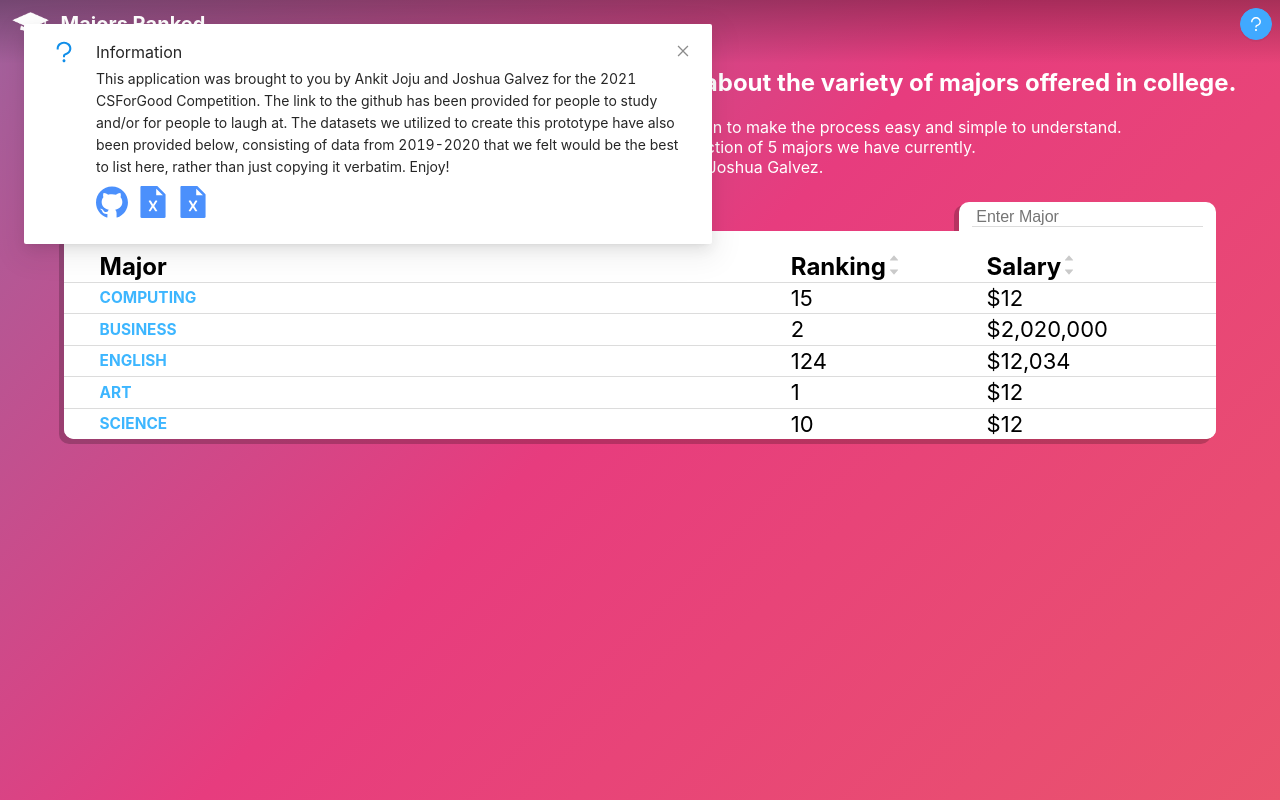
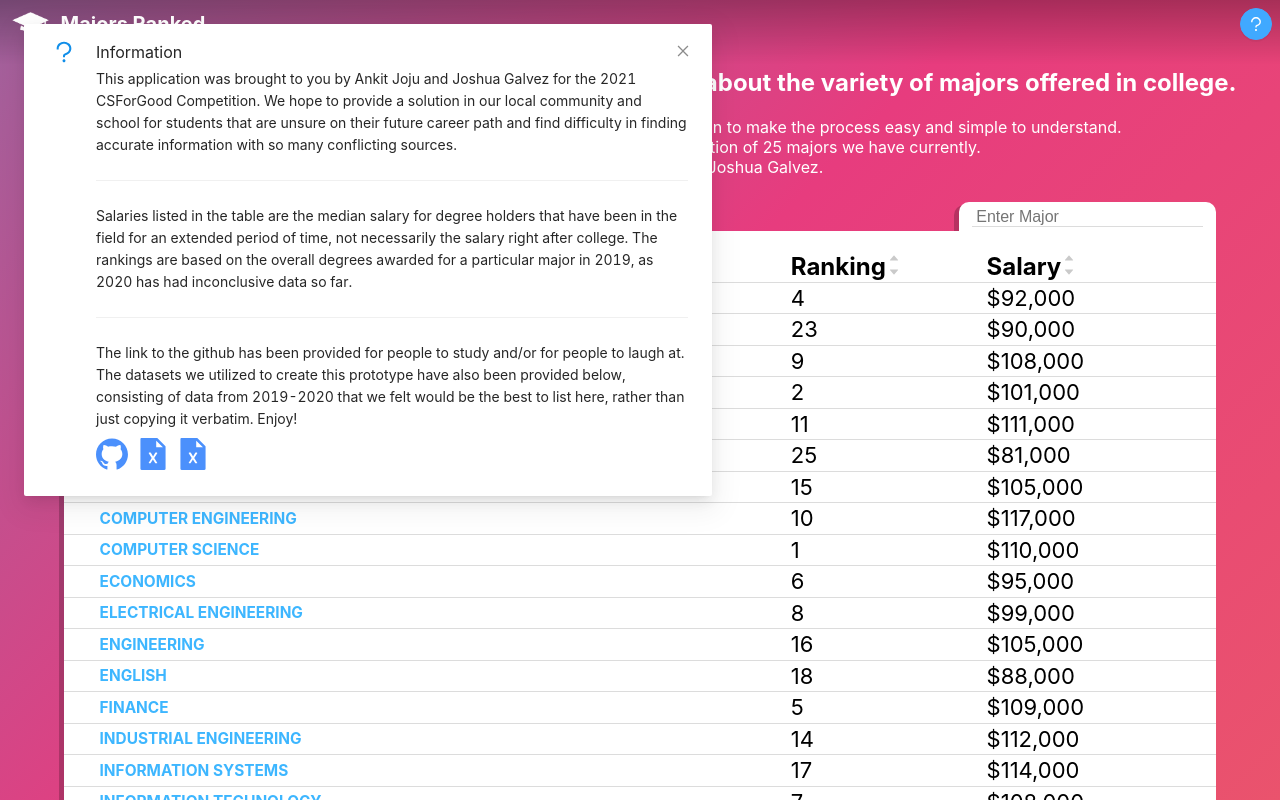
Before and after one commit to Angle-Brackets/csforgood2021, a React (Create React App) app: page / in a window 1280 px wide. Both pictures are taken after a click on the button 1256 px from the left and 24 px from the top of the page. Built offline with nearby package versions, Linux system fonts and the light colour scheme.

Commit message:
Added all majors to Data.js and sorting to it, updated Infobox again

```diff
--- a/src/Data.js
+++ b/src/Data.js
@@ -1,41 +1,192 @@
 
 const majors = [
     {
-        name: "Computing",
-        rank: 15,
-        salary: 12,
+        name: "Computer Science",
+        rank: 1,
+        salary: 110000,
+        desc: "",
+        jobs: ["Job 1", "Job 2", "Job 3"]
+    },
+    {
+        name: "Business Administration",
+        rank: 2,
+        salary: 101000,
+        desc: "Business Administration is one of the most versatile and popular degrees in the United States today. With its versatility, graduates are able to enter fields such construction, manufacturing, IT, software, management, and many more. An undergraduate degree in business administration exposes students to a variety of concepts in business, such as business law, financial accounting, managerial accounting, principles of micro/macroeconomics, strategic planning, organizational ethics, corporate financing, and many more. The classes offered prepare any student to step into impactful roles in any institution and help them possess the skills necessary to lead and direct teams from any position the student holds. However, due to its popularity, it is recommended that students plan to study for an MBA or another graduate-level degree to be competitive to employers.",
+        jobs: ["Manager/Administrative Supervisor", "Management Analyst", "Financial Analyst"]
+    },
+    {
+        name: "Mechanical Engineering",
+        rank: 3,
+        salary: 111000,
+        desc: "COMP This is the description of this major. It does stuff, stuff, stuff, stuff, stuff, stuff, stuff, stuff, yes, yes, and yes.",
+        jobs: ["Job 1", "Job 2", "Job 3"]
+    },
+    {
+        name: "Accounting",
+        rank: 4,
+        salary: 92000,
+        desc: "COMP This is the description of this major. It does stuff, stuff, stuff, stuff, stuff, stuff, stuff, stuff, yes, yes, and yes.",
+        jobs: ["Job 1", "Job 2", "Job 3"]
+    },
+    {
+        name: "Finance",
+        rank: 5,
+        salary: 109000,
+        desc: "COMP This is the description of this major. It does stuff, stuff, stuff, stuff, stuff, stuff, stuff, stuff, yes, yes, and yes.",
+        jobs: ["Job 1", "Job 2", "Job 3"]
+    },
+    {
+        name: "Economics",
+        rank: 6,
+        salary: 95000,
+        desc: "COMP This is the description of this major. It does stuff, stuff, stuff, stuff, stuff, stuff, stuff, stuff, yes, yes, and yes.",
+        jobs: ["Job 1", "Job 2", "Job 3"]
+    },
+    {
+        name: "Information Technology",
+        rank: 7,
+        salary: 108000,
+        desc: "COMP This is the description of this major. It does stuff, stuff, stuff, stuff, stuff, stuff, stuff, stuff, yes, yes, and yes.",
+        jobs: ["Job 1", "Job 2", "Job 3"]
+    },
+    {
+        name: "Electrical Engineering",
+        rank: 8,
+        salary: 99000,
         desc: "COMP This is the description of this major. It does stuff, stuff, stuff, stuff, stuff, stuff, stuff, stuff, yes, yes, and yes.",
         jobs: ["Job 1", "Job 2", "Job 3"]
     },
     {
         name: "Business",
-        rank: 2,
-        salary: 2020000,
-        desc: "BUS This is the description of this major. It does stuff, stuff, stuff, stuff, stuff, stuff, stuff, stuff, yes, yes, and yes.",
+        rank: 9,
+        salary: 108000,
+        desc: "COMP This is the description of this major. It does stuff, stuff, stuff, stuff, stuff, stuff, stuff, stuff, yes, yes, and yes.",
+        jobs: ["Job 1", "Job 2", "Job 3"]
+    },
+    {
+        name: "Computer Engineering",
+        rank: 10,
+        salary: 117000,
+        desc: "COMP This is the description of this major. It does stuff, stuff, stuff, stuff, stuff, stuff, stuff, stuff, yes, yes, and yes.",
+        jobs: ["Job 1", "Job 2", "Job 3"]
+    },
+    {
+        name: "Business Management",
+        rank: 11,
+        salary: 111000,
+        desc: "COMP This is the description of this major. It does stuff, stuff, stuff, stuff, stuff, stuff, stuff, stuff, yes, yes, and yes.",
+        jobs: ["Job 1", "Job 2", "Job 3"]
+    },
+    {
+        name: "Management",
+        rank: 12,
+        salary: 113000,
+        desc: "COMP This is the description of this major. It does stuff, stuff, stuff, stuff, stuff, stuff, stuff, stuff, yes, yes, and yes.",
+        jobs: ["Job 1", "Job 2", "Job 3"]
+    },
+    {
+        name: "Psychology",
+        rank: 13,
+        salary: 84000,
+        desc: "COMP This is the description of this major. It does stuff, stuff, stuff, stuff, stuff, stuff, stuff, stuff, yes, yes, and yes.",
+        jobs: ["Job 1", "Job 2", "Job 3"]
+    },
+    {
+        name: "Industrial Engineering",
+        rank: 14,
+        salary: 112000,
+        desc: "COMP This is the description of this major. It does stuff, stuff, stuff, stuff, stuff, stuff, stuff, stuff, yes, yes, and yes.",
+        jobs: ["Job 1", "Job 2", "Job 3"]
+    },
+    {
+        name: "Civil Engineering",
+        rank: 15,
+        salary: 105000,
+        desc: "COMP This is the description of this major. It does stuff, stuff, stuff, stuff, stuff, stuff, stuff, stuff, yes, yes, and yes.",
+        jobs: ["Job 1", "Job 2", "Job 3"]
+    },
+    {
+        name: "Engineering",
+        rank: 16,
+        salary: 105000,
+        desc: "COMP This is the description of this major. It does stuff, stuff, stuff, stuff, stuff, stuff, stuff, stuff, yes, yes, and yes.",
+        jobs: ["Job 1", "Job 2", "Job 3"]
+    },
+    {
+        name: "Information Systems",
+        rank: 17,
+        salary: 114000,
+        desc: "COMP This is the description of this major. It does stuff, stuff, stuff, stuff, stuff, stuff, stuff, stuff, yes, yes, and yes.",
         jobs: ["Job 1", "Job 2", "Job 3"]
     },
     {
         name: "English",
-        rank: 124,
-        salary: 12034,
-        desc: "ENG This is the description of this major. It does stuff, stuff, stuff, stuff, stuff, stuff, stuff, stuff, yes, yes, and yes.",
+        rank: 18,
+        salary: 88000,
+        desc: "COMP This is the description of this major. It does stuff, stuff, stuff, stuff, stuff, stuff, stuff, stuff, yes, yes, and yes.",
         jobs: ["Job 1", "Job 2", "Job 3"]
     },
     {
-        name: "Art",
-        rank: 1,
-        salary: 12,
-        desc: "ART This is the description of this major. It does stuff, stuff, stuff, stuff, stuff, stuff, stuff, stuff, yes, yes, and yes.",
+        name: "Mathematics",
+        rank: 19,
+        salary: 103000,
+        desc: "COMP This is the description of this major. It does stuff, stuff, stuff, stuff, stuff, stuff, stuff, stuff, yes, yes, and yes.",
         jobs: ["Job 1", "Job 2", "Job 3"]
     },
     {
-        name: "Science",
-        rank: 10,
-        salary: 12,
-        desc: "SCI This is the description of this major. It does stuff, stuff, stuff, stuff, stuff, stuff, stuff, stuff, yes, yes, and yes.",
+        name: "Software Engineering",
+        rank: 20,
+        salary: 113000,
+        desc: "",
         jobs: ["Job 1", "Job 2", "Job 3"]
     },
-
+    {
+        name: "Nursing",
+        rank: 21,
+        salary: 79000,
+        desc: "",
+        jobs: ["Job 1", "Job 2", "Job 3"]
+    },
+    {
+        name: "Political Science",
+        rank: 22,
+        salary: 109000,
+        desc: "",
+        jobs: ["Job 1", "Job 2", "Job 3"]
+    },
+    {
+        name: "Applied Science",
+        rank: 23,
+        salary: 90000,
+        desc: "",
+        jobs: ["Job 1", "Job 2", "Job 3"]
+    },
+    {
+        name: "Project Management",
+        rank: 24,
+        salary: 105000,
+        desc: "",
+        jobs: ["Job 1", "Job 2", "Job 3"]
+    },
+    {
+        name: "Chemical Engineering",
+        rank: 25,
+        salary: 81000,
+        desc: "",
+        jobs: ["Job 1", "Job 2", "Job 3"]
+    },
 ]
 
-export default majors;
+
+function compare( a, b ) {
+    if ( a.name < b.name ){
+        return -1;
+    }
+    if ( a.name > b.name ){
+        return 1;
+    }
+    return 0;
+}
+
+//Sorts alphabetically automatically.
+export default majors.sort(compare);
--- a/src/components/Infobox.js
+++ b/src/components/Infobox.js
@@ -1,7 +1,8 @@
 import React, {useState} from 'react'
-import {Button, notification, Typography, Space} from 'antd'
+import {Button, notification, Typography, Divider} from 'antd'
 import {QuestionOutlined, GithubFilled, FileExcelFilled} from '@ant-design/icons'
 import 'antd/lib/button/style/index.css';
+import 'antd/lib/divider/style/index.css';
 import 'antd/lib/notification/style/index.css';
 
 const {Link, Paragraph, Title} = Typography
@@ -11,22 +12,30 @@ const Infobox = () => {
         console.log("closed!")
       };
 
-      const redirect = (key) => {
-          <a href={"https://github.com/Angle-Brackets/csforgood2021"}/>
-          notification.close(key)
-      }
-
       const openNotification = () => {
         const key = `open${Date.now()}`;
         notification.open({
           message: 'Information',
           description:
             <Typography>
-              This application was brought to you by Ankit Joju and Joshua Galvez for the 2021 CSForGood Competition. The link to the github has been provided for people to study and/or for people to laugh at. The datasets we utilized to create this prototype have also been provided below, consisting of data from 2019-2020 that we felt would be the best to list here, rather than just copying it verbatim. Enjoy!
+              <Paragraph>
+              This application was brought to you by Ankit Joju and Joshua Galvez for the 2021 CSForGood Competition. We hope to provide a solution in our local community and school for students that are unsure on their future career path and find difficulty in finding accurate information with so many conflicting sources.
+              </Paragraph>
+
+              <Divider/>
+              <Paragraph>
+                Salaries listed in the table are the median salary for degree holders that have been in the field for an extended period of time, not necessarily the salary right after college. The rankings are based on the overall degrees awarded for a particular major in 2019, as 2020 has had inconclusive data so far.
+              </Paragraph>
+
+              <Divider/>
+
+              <Paragraph>
+                The link to the github has been provided for people to study and/or for people to laugh at. The datasets we utilized to create this prototype have also been provided below, consisting of data from 2019-2020 that we felt would be the best to list here, rather than just copying it verbatim. Enjoy!
+              </Paragraph>
               <Paragraph style={{fontSize: "2rem"}}>
                 <Link href={"https://github.com/Angle-Brackets/csforgood2021"} style={{textDecorationLine: "none", color:"#4B90FC"}}><GithubFilled/>                   </Link>
                 <Link href={"https://blog.rezscore.com/top-100-undergraduate-majors-2019-c9cc32b02bfc"} style={{textDecorationLine: "none", color:"#4B90FC"}}><FileExcelFilled/>                   </Link>
-                <Link href={"https://www.matchcollege.com/top-majors"} style={{textDecorationLine: "none", color:"#4B90FC"}}><FileExcelFilled/>                   </Link>
+                <Link href={"https://nces.ed.gov/programs/digest/d19/tables/dt19_322.10.asp"} style={{textDecorationLine: "none", color:"#4B90FC"}}><FileExcelFilled/>                   </Link>
               </Paragraph>
             </Typography>,
           key,
--- a/src/components/List.js
+++ b/src/components/List.js
@@ -118,7 +118,6 @@ class List extends Component {
     borderRadius:"0",
     color: "gray",
   };
-
     return(
       <div style={{marginLeft: "auto", marginRight: "auto", width:"fit-content", marginTop: "2vw"}}>
       <div style={{boxShadow:"-5px 3px 0px #00000036", padding:"0.5vh 1vw 0.5vh 1vw", borderRadius: "10px 10px 0 0", background: "white", marginLeft: "auto", width: "fit-content"}}>
--- a/src/components/Major.js
+++ b/src/components/Major.js
@@ -59,7 +59,7 @@ export default class Major extends Component {
               <div style={{display: "flex", alignItems: "center", fontWeight:"bold", fontSize:"2vh", color: "#f845a7", whiteSpace: "pre"}}>
               <span style={{color: "black", fontSize:"1.5vh"}}>JOBS   </span>
               {this.state.jobs.map((job, i) =>
-                <>job{(i < this.state.jobs.length - 1) ? <>, </> : <></>}</>
+                <>{job}{(i < this.state.jobs.length - 1) ? <>, </> : <></>}</>
               )}
               </div>
               <div style={{display: "flex", alignItems: "center", fontWeight:"bold", fontSize:"2vh", color: "#f845a7", whiteSpace: "pre"}}>
```
Lines whose indentation alone changed are shown as unchanged.
